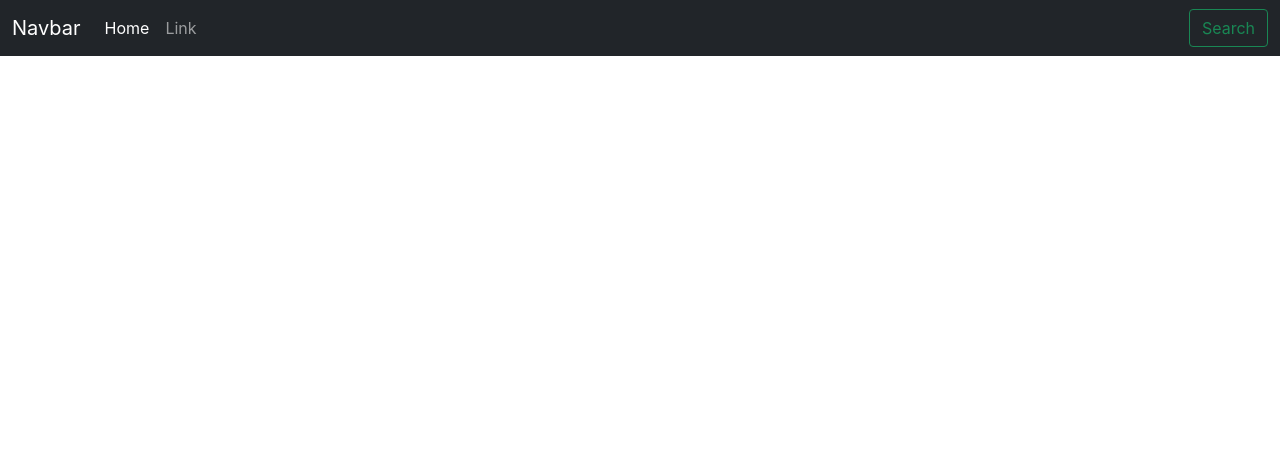
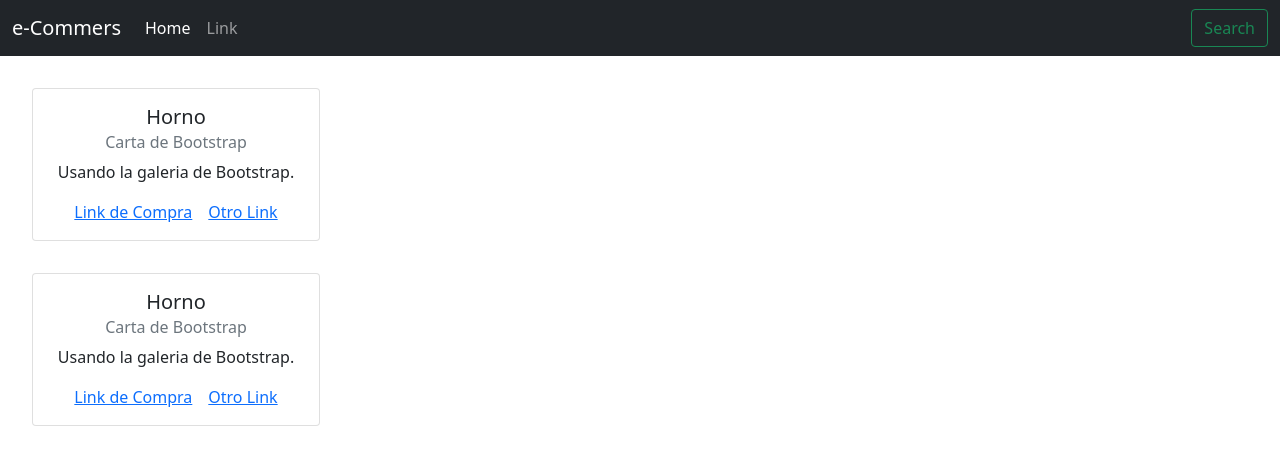
Before and after one commit to lautainfante/reactCoder, a React (Create React App) app: page / in a window 1280 px wide. Shown: the top 464 px of the page. Built offline with nearby package versions, Linux system fonts and the light colour scheme.

Commit message:
clase components 1

```diff
--- a/package.json
+++ b/package.json
@@ -6,7 +6,10 @@
     "@testing-library/jest-dom": "^5.16.1",
     "@testing-library/react": "^12.1.2",
     "@testing-library/user-event": "^13.5.0",
+    "bootstrap": "^5.1.3",
+    "bootstrap-icons": "^1.7.2",
     "react": "^17.0.2",
+    "react-bootstrap": "^2.1.1",
     "react-dom": "^17.0.2",
     "react-scripts": "5.0.0",
     "web-vitals": "^2.1.2"
--- a/src/App.js
+++ b/src/App.js
@@ -1,14 +1,20 @@
-import logo from './logo.svg';
-import './App.css';
-import {MiModulo} from './MiMoudulo';
+import "./App.css";
 import Navbar from './components/Navbar';
+import Cards from './components/Cards';
 
 function App() {
-  return (
-    <div>
-      <Navbar />
-    </div>
-  );
+  return <div className="App">
+    <header>
+      <nav>
+        <Navbar />
+      </nav>
+    </header>
+    <main>
+      <Cards />
+      <Cards/>
+    </main>
+  </div>
+
 }
 
 export default App;
--- /dev/null
+++ b/src/components/Cards.js
@@ -0,0 +1,18 @@
+import { Card } from "react-bootstrap";
+
+function Cards () {
+    return (
+        <Card style={{ width: '18rem', marginLeft: '2rem',marginBottom:'2rem', marginTop:'2rem'}}>
+          <Card.Body>
+            <Card.Title>Horno</Card.Title>
+            <Card.Subtitle className="mb-2 text-muted">Carta de Bootstrap</Card.Subtitle>
+            <Card.Text> Usando la galeria de Bootstrap.
+            </Card.Text>
+            <Card.Link href="#">Link de Compra</Card.Link>
+            <Card.Link href="#">Otro Link</Card.Link>
+          </Card.Body>
+        </Card>
+    );
+}
+
+export default Cards;
--- a/src/components/Navbar.js
+++ b/src/components/Navbar.js
@@ -2,23 +2,23 @@ import react from "react";
 
 const Navbar = () => {
     return(
-      <nav class="navbar navbar-expand-lg navbar-dark bg-dark">
-        <div class="container-fluid">
-          <a class="navbar-brand" href="#">Navbar</a>
-          <button class="navbar-toggler" type="button" data-bs-toggle="collapse" data-bs-target="#navbarSupportedContent" aria-controls="navbarSupportedContent" aria-expanded="false" aria-label="Toggle navigation">
-            <span class="navbar-toggler-icon"></span>
+      <nav className="navbar navbar-expand-lg navbar-dark bg-dark">
+        <div className="container-fluid">
+          <a className="navbar-brand" href="#">e-Commers</a>
+          <button className="navbar-toggler" type="button" data-bs-toggle="collapse" data-bs-target="#navbarSupportedContent" aria-controls="navbarSupportedContent" aria-expanded="false" aria-label="Toggle navigation">
+            <span className="navbar-toggler-icon"></span>
           </button>
-          <div class="collapse navbar-collapse" id="navbarSupportedContent">
-            <ul class="navbar-nav me-auto mb-2 mb-lg-0">
-              <li class="nav-item">
-                <a class="nav-link active" aria-current="page" href="#">Home</a>
+          <div className="collapse navbar-collapse" id="navbarSupportedContent">
+            <ul className="navbar-nav me-auto mb-2 mb-lg-0">
+              <li classNames="nav-item">
+                <a className="nav-link active" aria-current="page" href="#">Home</a>
               </li>
-              <li class="nav-item">
-                <a class="nav-link" href="#">Link</a>
+              <li className="nav-item">
+                <a className="nav-link" href="#">Link</a>
               </li>
             </ul>
-            <form class="d-flex">
-              <button class="btn btn-outline-success" type="submit">Search</button>
+            <form className="d-flex">
+              <button className="btn btn-outline-success" type="submit">Search</button>
             </form>
           </div>
         </div>
@@ -26,4 +26,4 @@ const Navbar = () => {
     );
 }
 
-export default Navbar
+export default Navbar;
--- a/src/index.js
+++ b/src/index.js
@@ -3,6 +3,7 @@ import ReactDOM from 'react-dom';
 import './index.css';
 import App from './App';
 import reportWebVitals from './reportWebVitals';
+import 'bootstrap/dist/css/bootstrap.min.css';
 
 ReactDOM.render(
   <React.StrictMode>
```
Also changed, not shown: src/components/style/card-style.css (added), 1 other file (tests, documents, lock files or other folders).
